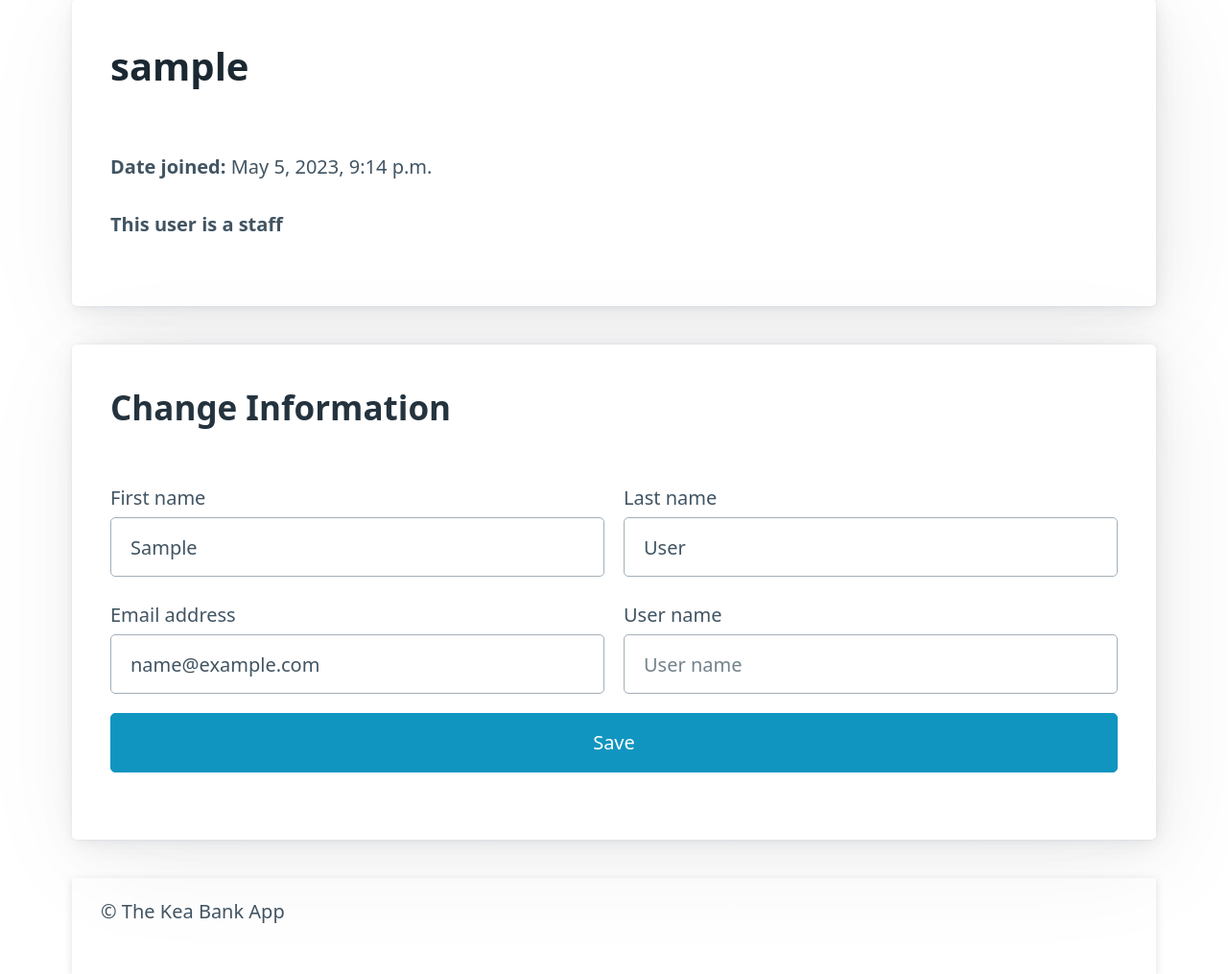
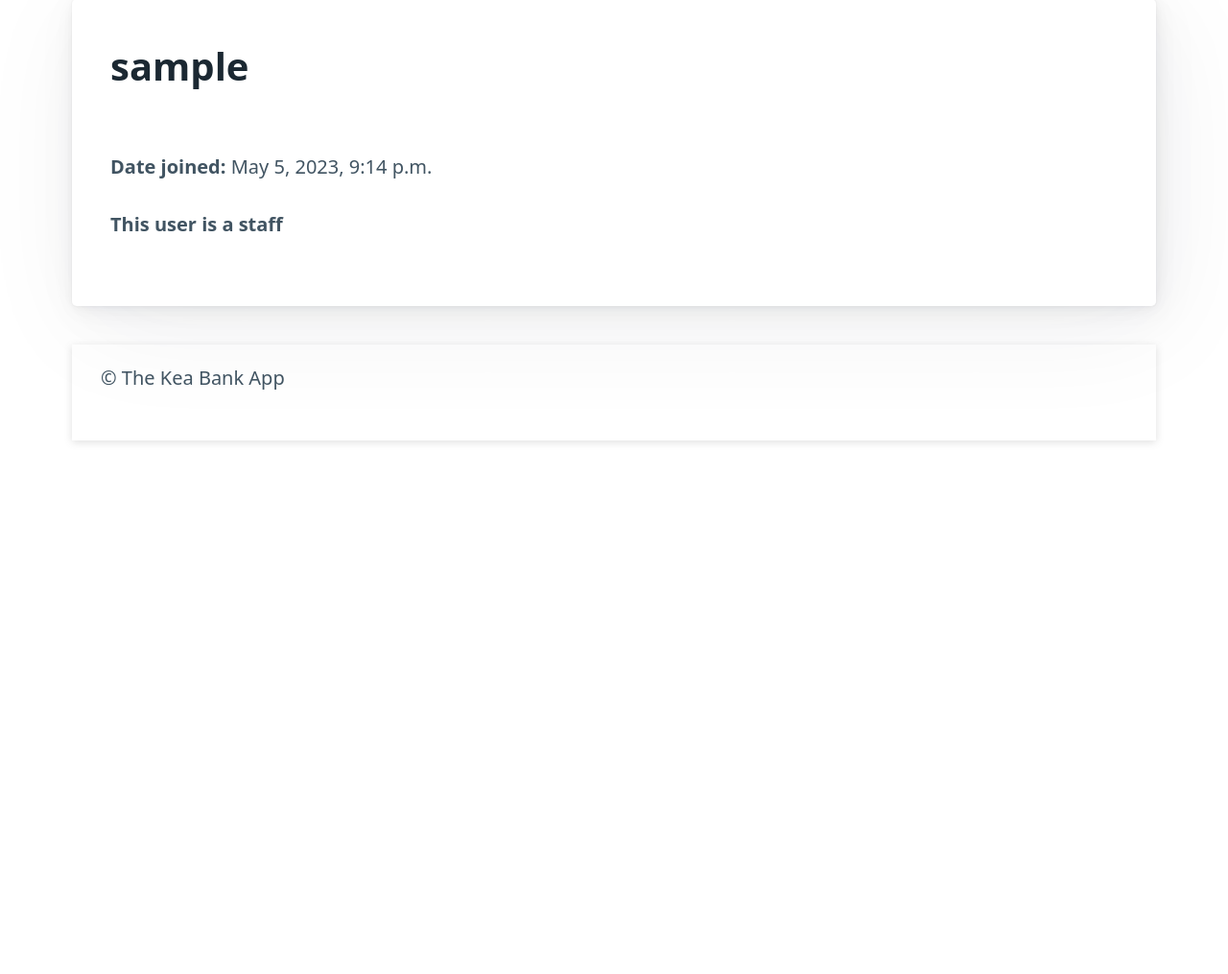
Before and after one commit to Omoezone/django-mandatory, a Django app: page /customer_account/ in a window 1280 px wide. Shown: the part 191-1206 px from the top of the page at 96% size. After the commit the page ends 653 px from the top, so only its background shows below. Run offline with Django 4.2, Linux system fonts and the light colour scheme; the visitor is signed in with stand-in values (Sample User, id 1); some libraries are stand-ins or nearby versions.

Commit message:
final changes

```diff
--- a/django_mandatory/bank_app/templates/bank/customer_account.html
+++ b/django_mandatory/bank_app/templates/bank/customer_account.html
@@ -10,40 +10,5 @@
     <p><strong>This user is a staff</strong></p>
     {% endif %}
 </article>
-<!-- HER KAN MAN I STEDET BRUGE USERFORM & CUSTOMERFORM (SE STAFF_NEW_CUSTOMER VIEW) -->
-<article>
-    <form>
-        <h2>Change Information</h2>
-        <!-- Grid -->
-        <div class="grid">
-
-            <!-- Markup example 1: input is inside label -->
-            <label for="firstname">
-                First name
-                <input type="text" id="firstname" name="firstname" placeholder="First name" value="{{ user.first_name }}">
-            </label>
-
-            <label for="lastname">
-                Last name
-                <input type="text" id="lastname" name="lastname" placeholder="Last name" value="{{ user.last_name }}">
-            </label>
-
-        </div>
-
-        <div class="grid">
-            <div class="input-item">
-                <label for="email">Email address</label>
-                <input type="email" id="email" name="email" placeholder="Email address"  value="{{ user.email }}">
-            </div>
-            <div class="input-item">
-                <label for="user_name">User name</label>
-                <input type="text" id="user_name" name="user_name" placeholder="User name" required>
-            </div>
-        </div>
-
-        <button type="submit">Save</button>
-
-    </form>
-</article>
 
 {% endblock main %}
--- a/django_mandatory/bank_app/templates/base.html
+++ b/django_mandatory/bank_app/templates/base.html
@@ -4,8 +4,6 @@
     <meta charset="UTF-8" />
     <meta name="viewport" content="width=device-width, initial-scale=1.0" />
     {% load static %}
-    <link rel="stylesheet" type="text/css" href="{% static 'holiday.css' %}" media="screen" />
-    <link rel="stylesheet" type="text/css" href="{% static 'custom.css' %}" media="screen" />
     <link rel="stylesheet" href="https://cdn.jsdelivr.net/npm/@picocss/pico@1/css/pico.min.css">
 
     <title>KEA Bank</title>
@@ -13,10 +11,10 @@
 <body>
 
 
-<div class="container">
+<div>
     {% load l10n %}
 
-    <header style="box-shadow: rgba(99, 99, 99, 0.2) 0px 2px 8px 0px; padding: 10px 30px ">
+    <header style="box-shadow: rgba(99, 99, 99, 0.2) 0px 2px 8px 0px; padding: 10px 30px " class="container">
         <nav>
             <ul>
                 <li><a href="/"><strong>Kea Bank</strong></a></li>
@@ -56,7 +54,7 @@
     {% endblock main %}
     </main>
 
-    <footer class="container" style="box-shadow: rgba(99, 99, 99, 0.2) 0px 2px 8px 0px; padding: 20px 30px; ">
+    <footer class="container" style="box-shadow: rgba(99, 99, 99, 0.2) 0px 2px 8px 0px; padding: 20px 30px;">
         <p>&copy; The Kea Bank App</p>
     </footer>
 </div>
```
